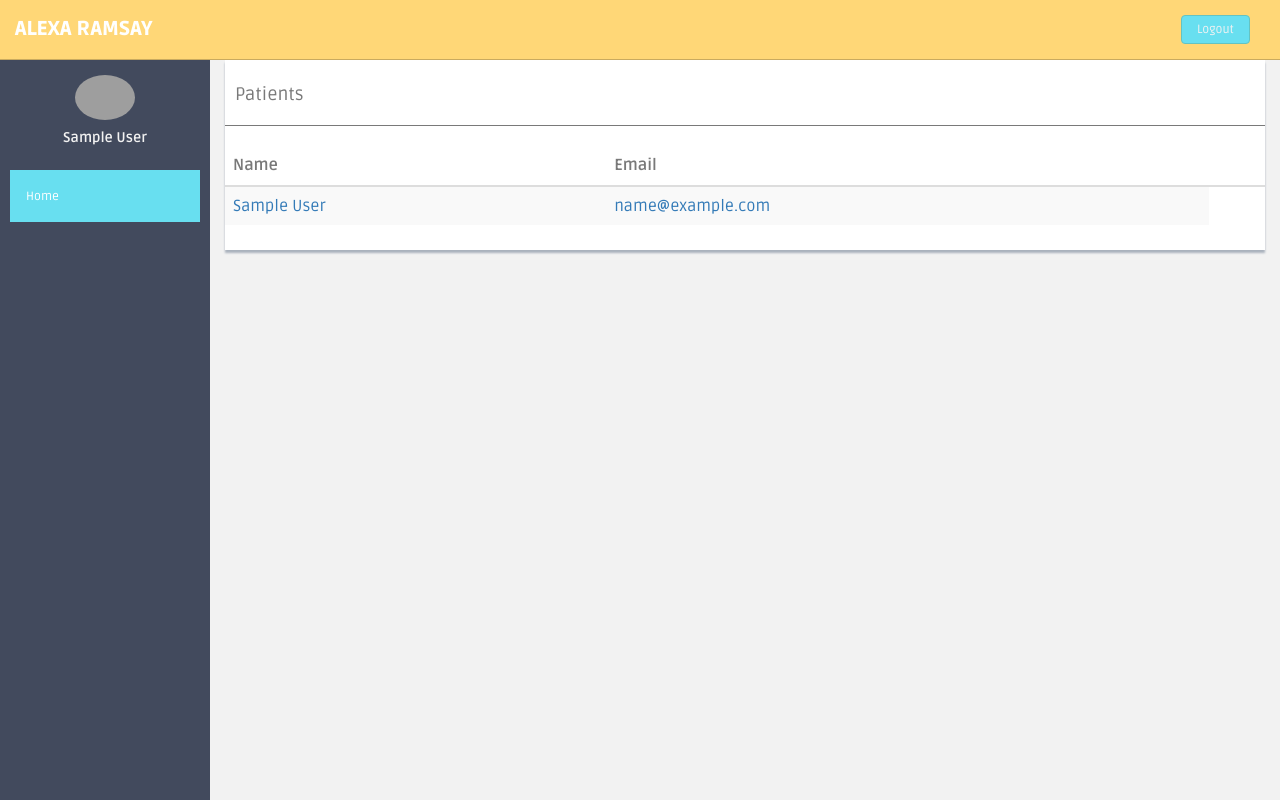
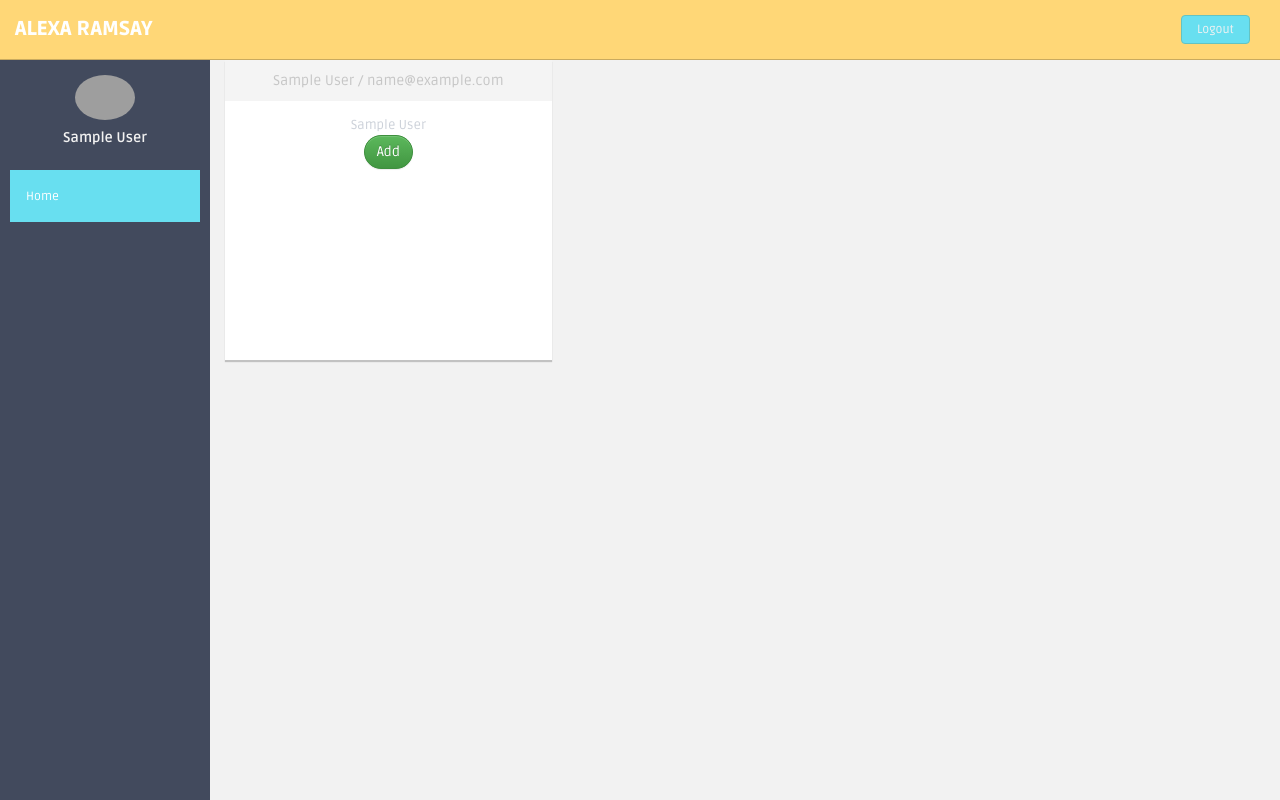
Before and after one commit to mcotse/AlexaRamsay, a Flask app: page / in a window 1280 px wide. Run offline with Flask 2, Linux system fonts and the light colour scheme; the visitor is signed in with stand-in values (Sample User, id 1); tables that the repository leaves empty hold one stand-in row (values such as "Sample post"); some libraries are stand-ins or nearby versions; grey boxes are pictures that could not be loaded.

Commit message:
Changed UI

```diff
--- a/db/models.py
+++ b/db/models.py
@@ -86,7 +86,6 @@ class UserIngredients(Base):
     id = Column(Integer, primary_key=True, nullable=False, autoincrement=True)
     user_id = Column(Integer, ForeignKey("user.id"))
     name = Column(String(255))
-    status_id = Column(Integer)
 
     user = relationship("User", backref="user_ingredients")
 
--- a/templates/index.html
+++ b/templates/index.html
@@ -7,30 +7,20 @@
 {% endblock %}
 {% block body %}
     <div class="row">
-        <div class="col-md-12">
-            <div class="content-panel">
-                <h4><i class="fa fa-angle-right"></i> Patients</h4>
-                <hr/>
-                <table class="table table-striped table-advance table-hover">
-                    <thead>
-                    <tr>
-                        <th><i class="fa fa-bullhorn"></i> Name</th>
-                        <th class="hidden-phone"><i class="fa fa-question-circle"></i> Email</th>
-                        <th></th>
-                    </tr>
-                    </thead>
-                    <tbody>
-                    {% for patient in doctor.patients %}
-                        <tr>
-                            <td><a href="/user/{{ patient.id }}">{{ patient.name }}</a></td>
-                            <td><a href="/user/{{ patient.id }}">{{ patient.email }}</a></td>
-                        </tr>
+        {% for user in doctor.patients %}
+            <div class="col-md-4 col-sm-4 mb">
+                <div class="white-panel pn" style="min-height: 300px; height: auto; padding-bottom: 20px;">
+                    <div class="white-header">
+                        <h5>{{ user.name }} / {{ user.email }}</h5>
+                    </div>
+                    {% for ingredient in user.user_ingredients %}
+                        {{ ingredient.name }}<br/>
                     {% endfor %}
+                    <button type="button" class="btn btn-round btn-success">Add</button>
+                </div>
+            </div>
+        {% endfor %}
 
-                    </tbody>
-                </table>
-            </div>
-        </div>
     </div>
 {% endblock %}
 
```
